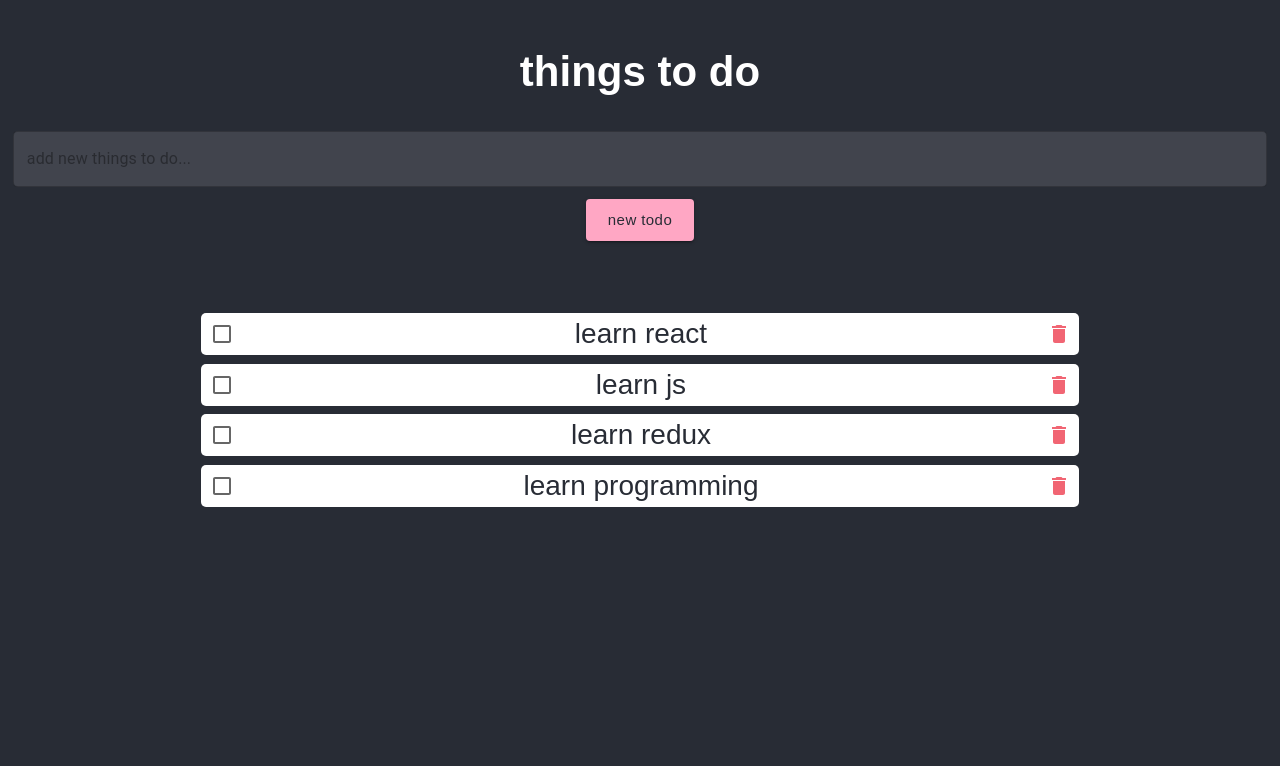
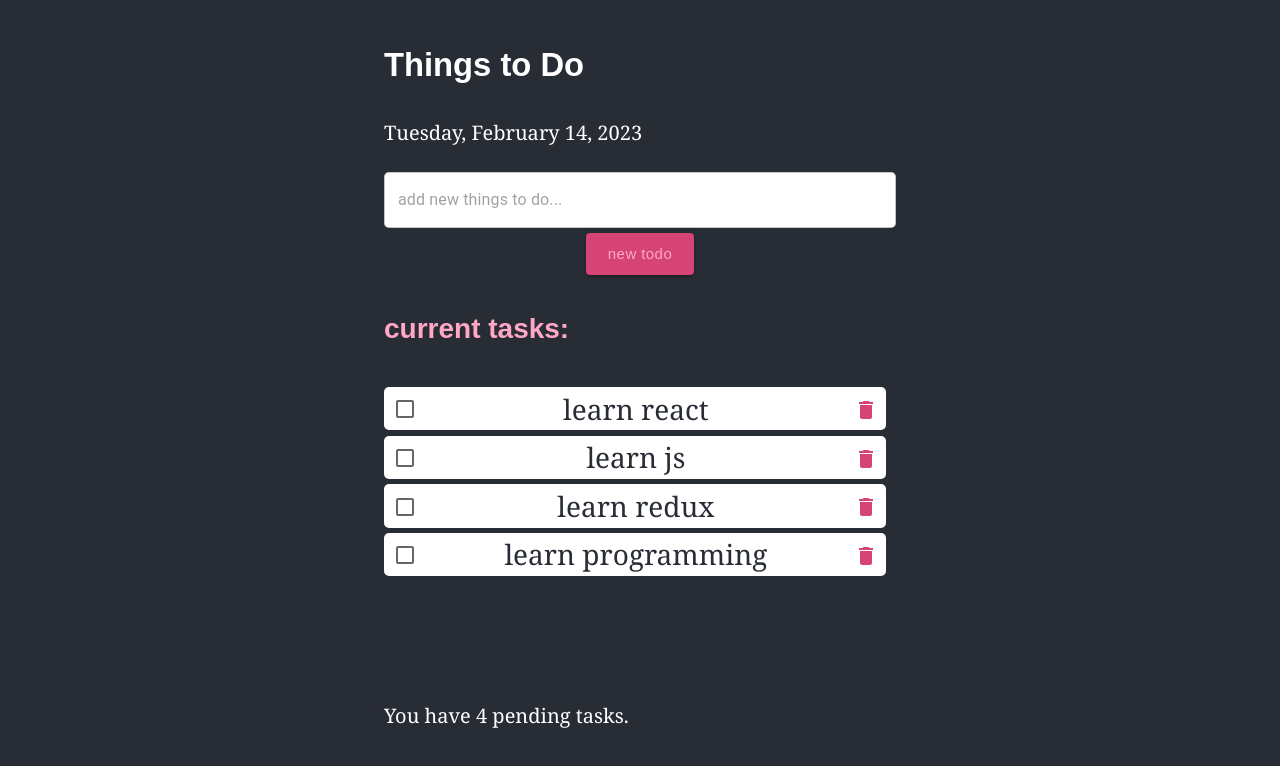
Before and after one commit to usovichyuriy/todo-list, a React (Create React App) app: page /#/menu in a window 1280 px wide. Shown: the top 766 px of the page. Built offline with nearby package versions, Linux system fonts and the light colour scheme.

Commit message:
edit styles

```diff
--- a/src/App.css
+++ b/src/App.css
@@ -5,5 +5,11 @@
   color: white;
   font-family: Montserrat, sans-serif;
   font-size: 1.75rem;
-  padding: 1%;
+  padding: 1% 30%;
 }
+
+@media (max-width: 992px) {
+  .app-wrapper {
+      padding: 0 5%;
+  }
+}
--- a/src/components/Header/Header.js
+++ b/src/components/Header/Header.js
@@ -1,8 +1,10 @@
+import classes from './Header.module.css';
+
 function Header(props) {
     return (
         <header>
-            <div>
-                <h2>things to do</h2>
+            <div className={classes.header}>
+                <h3>Things to Do</h3>
             </div>
         </header>
     )
--- /dev/null
+++ b/src/components/Header/Header.module.css
@@ -0,0 +1,7 @@
+.header {
+    margin-bottom: 7%;
+}
+
+.header h3 {
+    text-align: left;
+}
--- a/src/components/Menu/Menu.js
+++ b/src/components/Menu/Menu.js
@@ -3,6 +3,11 @@ import Point from "./Point/Point";
 import classes from "./Menu.module.css";
 
 function Menu(props) {
+
+    let currentDate = new Date();
+    const options = { weekday: 'long', year: 'numeric', month: 'long', day: 'numeric' };
+
+    let index = props.menuPage.pointsData.length;
 
     let points = props.menuPage.pointsData.map((point) => {
         return <Point message={point.message} deletePoint={props.deletePoint} />
@@ -10,11 +15,18 @@ function Menu(props) {
 
     return (
         <div className={classes.menu}>
+            <div className={classes.date}>
+            {currentDate.toLocaleDateString(undefined, options)}
+            </div>
             <div className={classes.createPoint}>
                 <PointForm addPoint={props.addPoint} updateNewPointText={props.updateNewPointText} />
             </div>
+            <h4>current tasks:</h4>
             <div className={classes.listOfPoints}>
                 {points}
+            </div>
+            <div className={classes.counter}>
+                <p>You have {index} pending tasks.</p>
             </div>
         </div>
     )
--- a/src/components/Menu/Menu.module.css
+++ b/src/components/Menu/Menu.module.css
@@ -1,3 +1,23 @@
 .listOfPoints {
-    padding: 5% 15%;
+    height: 300px;
+    overflow-y: scroll;
+    scrollbar-color: rgb(255, 167, 196) rgb(40, 44, 53);
 }
+
+.menu h4 {
+    text-align: left;
+    color: rgb(255, 167, 196);
+}
+
+.counter p {
+    font-family: 'Merriweather', 'Georgia', serif;
+    font-size: 20px;
+    text-align: left;
+}
+
+.date {
+    font-family: 'Merriweather', 'Georgia', serif;
+    font-size: 20px;
+    text-align: left;
+    margin-bottom: 5%;
+}
--- a/src/components/Menu/Point/Point.js
+++ b/src/components/Menu/Point/Point.js
@@ -12,7 +12,7 @@ const pointTheme = createTheme({
             darker: '#053e85',
         },
         secondary: {
-            main: 'rgb(241, 101, 115)',
+            main: 'rgb(213, 68, 116)',
         },
     },
 });
--- a/src/components/Menu/Point/Point.module.css
+++ b/src/components/Menu/Point/Point.module.css
@@ -1,10 +1,12 @@
 .point {
     display: flex;
     justify-content: space-between;
+    font-family: 'Merriweather','Georgia',serif;
     align-items: center;
     background-color: #fff;
     border-radius: 5px;
     margin: 1% 0;
+    width: 98%;
 }
 
 .pointDescription {
--- a/src/components/Menu/PointForm/PointForm.js
+++ b/src/components/Menu/PointForm/PointForm.js
@@ -9,7 +9,7 @@ function PointForm(props) {
 
         palette: {
             primary: {
-                main: 'rgb(255, 167, 196)',
+                main: 'rgb(213, 68, 116)',
                 darker: '#053e85',
             },
             neutral: {
--- a/src/components/Menu/PointForm/PointForm.module.css
+++ b/src/components/Menu/PointForm/PointForm.module.css
@@ -5,12 +5,12 @@
 
 .newPointInput {
     border-radius: 5px;
-    background-color: rgb(65, 68, 77);
+    background-color: #fff;
     margin-bottom: 1%;
 }
 
 .pointForm button {
     font-family: Montserrat, sans-serif;
     text-transform: none;
-    color: rgb(40, 44, 53);
+    color: rgb(255, 167, 196);
 }
```
